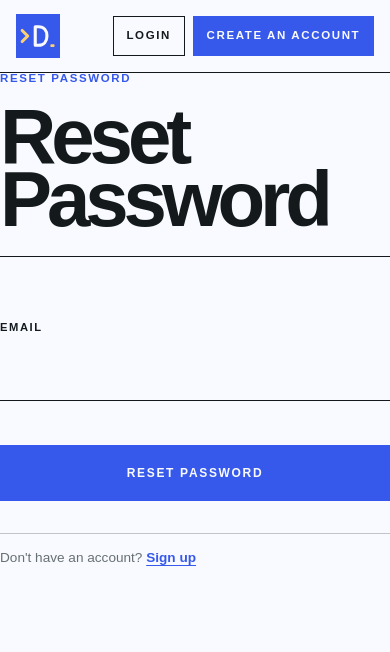
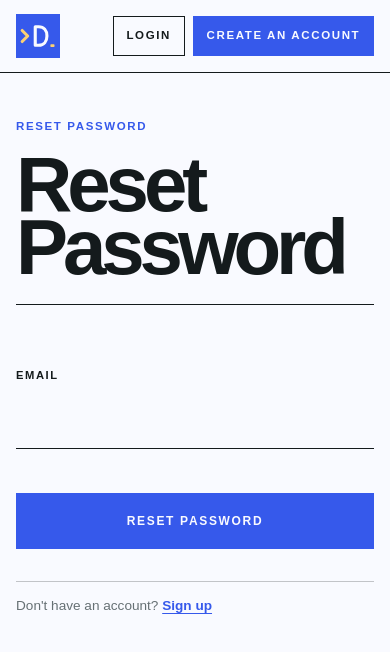
Before and after one commit to Oatmeal4Breakfast/dutyy-web, a React (Vite) app: page /forgot-password in a window 390 px wide. Shown: the top 652 px of the page. Built offline with nearby package versions, Linux system fonts and the light colour scheme; no server answers.

Commit message:
fix: wording and broken css

```diff
--- a/src/App.css
+++ b/src/App.css
@@ -1,5 +1,7 @@
 .landing-page,
-.set-password-page .login-page,
+.login-page,
+.set-password-page,
+.forgot-password-page,
 .signup-page,
 .dashboard-page {
   width: min(100%, var(--content-width));
@@ -153,6 +155,15 @@
   background: rgb(251 208 116 / 25%);
 }
 
+.auth-panel ul {
+  list-style: none;
+  margin: 1rem 0 0;
+  padding: 0;
+  display: grid;
+  gap: 0.25rem;
+  font-size: 0.85rem;
+}
+
 .auth-switch {
   margin-top: 2rem;
   padding-top: 1rem;
@@ -187,6 +198,8 @@
 @media (max-width: 48rem) {
   .landing-page,
   .login-page,
+  .set-password-page,
+  .forgot-password-page,
   .signup-page,
   .dashboard-page {
     min-height: calc(100svh - 4.5rem);
--- a/src/components/ForgotPasswordForm.tsx
+++ b/src/components/ForgotPasswordForm.tsx
@@ -47,7 +47,7 @@ export default function ForgotPasswordForm() {
           {submitting ? 'Submitting...' : 'Reset Password'}
         </button>
         {error && <p role="alert">{error}</p>}
-        {sent && <p role="status">If an account exists for that email, check your inbox.</p>}
+        {sent && <p role="status">A reset link has been sent to that email.</p>}
       </form>
     </div>
   );
```
